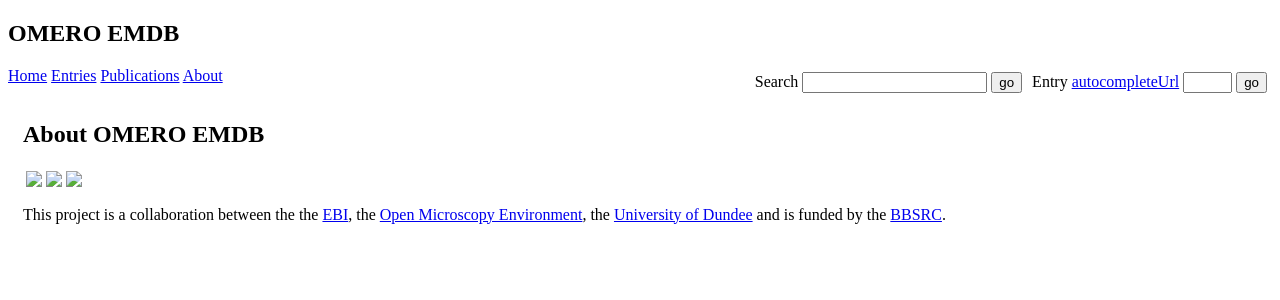
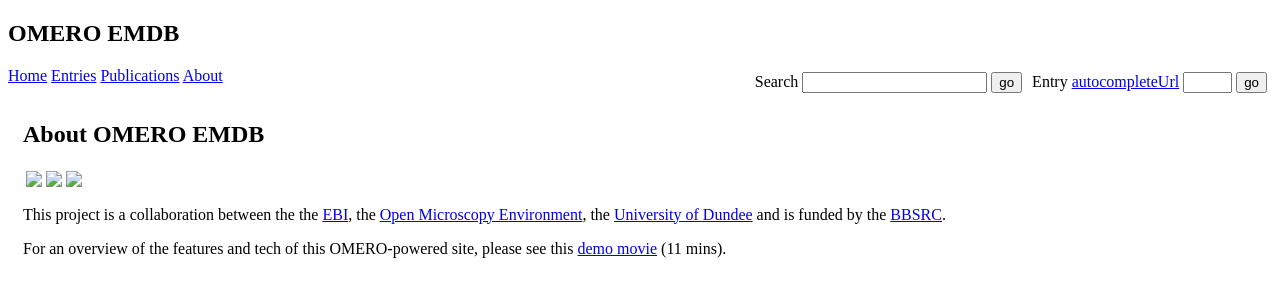
Before and after one commit to ome/webemdb, a Django app: template templates/webemdb/about.html in a window 1280 px wide. Shown: the top 300 px of the page. Run offline with Django 3.2, Linux system fonts and the light colour scheme; the template is opened without the code that fills it, so the values that code supplies are empty.

Commit message:
Adding link to webemdb demo movie in 'about' page. See #2603.
git-svn-id: file:///home/svn/omero/trunk@8277 05709c45-44f0-0310-885b-81a1db45b4a6

```diff
--- a/templates/webemdb/about.html
+++ b/templates/webemdb/about.html
@@ -41,6 +41,10 @@
         This project is a collaboration between the the <a href="http://www.ebi.ac.uk/">EBI</a>, the <a href="http://www.openmicroscopy.org.uk/">Open Microscopy Environment</a>, the <a href="http://www.dundee.ac.uk">University of Dundee</a> and is funded by the <a href="http://bbsrc.ac.uk/">BBSRC</a>.
     </p>
 
+    <p> For an overview of the features and tech of this OMERO-powered site, please see this
+        <a href="http://cvs.openmicroscopy.org.uk/snapshots/movies/omero-4-2/mov/Extending-OMERO-EMDB.mov">demo movie</a>
+        (11 mins).
+    </p>
 </div>
 
 {% endblock %}
```
